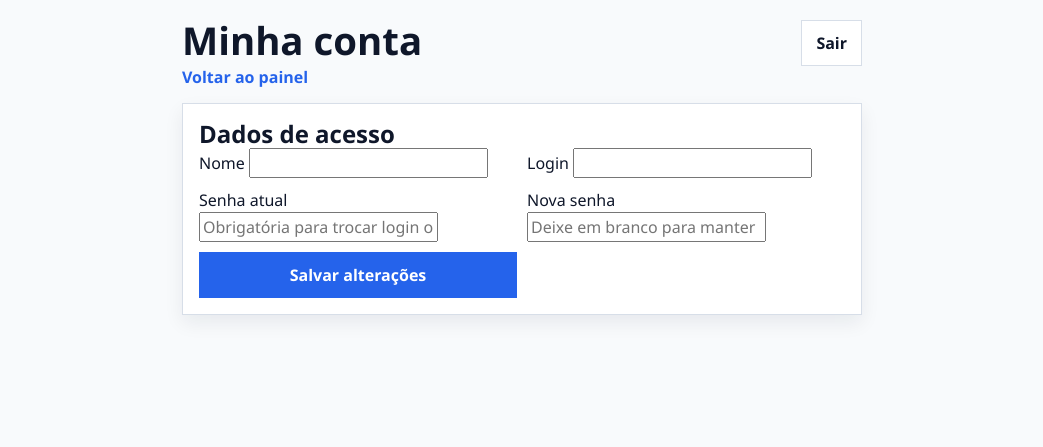
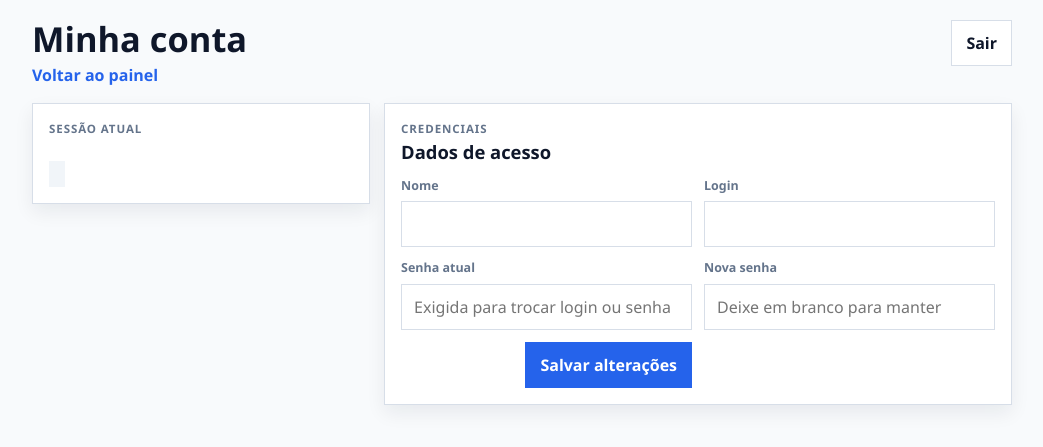
Before and after one commit to andrevilas/microservices-ocr, a FastAPI app: template app/templates/account.html in a window 1280 px wide. Shown: the top 447 px of the page, without its empty margins (118-1161 px from the left). Run offline with FastAPI, Linux system fonts and the light colour scheme; the template is opened without the code that fills it, so the values that code supplies are empty; parts of the project's set-up code (start-up, migrations or seed data) failed here and were passed over.

Commit message:
Polish account management UI

```diff
--- a/app/config.py
+++ b/app/config.py
@@ -6,7 +6,7 @@ from pydantic_settings import BaseSettings, SettingsConfigDict
 class Settings(BaseSettings):
     app_name: str = "Fluxo OCR"
     app_env: str = "development"
-    static_asset_version: str = "20260702-account-update"
+    static_asset_version: str = "20260702-account-polish"
     max_upload_size_mb: int = 80
     job_worker_concurrency: int = 2
     ocr_tmp_dir: Path = Path("/tmp/ocr-recognizer")
--- a/app/static/style.css
+++ b/app/static/style.css
@@ -305,7 +305,9 @@ h3 {
 
 input[type="file"],
 .form-group input,
+.account-form input,
 .create-form input,
+.edit-form input,
 .search-box input,
 .sort-box select {
   width: 100%;
@@ -403,7 +405,9 @@ form,
 
 .search-box,
 .sort-box,
+.account-form .field,
 .create-form .field,
+.edit-form .field,
 .form-group {
   display: grid;
   gap: 6px;
@@ -411,7 +415,9 @@ form,
 
 .search-box span,
 .sort-box span,
+.account-form label,
 .create-form label,
+.edit-form label,
 .form-group label {
   color: var(--text-muted);
   font-size: 0.78rem;
@@ -796,54 +802,105 @@ form,
 }
 
 .users-container {
-  width: min(1080px, 100%);
+  width: min(1180px, 100%);
   margin: 0 auto;
 }
 
 .account-container {
-  width: min(680px, 100%);
+  width: min(980px, 100%);
   margin: 0 auto;
 }
 
 .users-topbar {
-  align-items: flex-start;
-  margin-bottom: 14px;
+  display: grid;
+  gap: 12px;
+  align-items: start;
+  margin-bottom: 16px;
   flex-wrap: wrap;
 }
 
 .users-topbar-left {
   display: grid;
-  gap: 4px;
+  gap: 6px;
 }
 
+.users-topbar-left h1 {
+  font-size: clamp(1.55rem, 7vw, 2.15rem);
+}
+
+.account-layout {
+  display: grid;
+  gap: 14px;
+  align-items: start;
+}
+
+.account-summary,
 .account-card,
 .create-card,
+.edit-card,
 .table-card {
-  padding: 16px;
-  margin-bottom: 14px;
-}
-
-.account-card {
   border: 1px solid var(--border);
   border-radius: var(--radius);
   background: var(--surface);
   box-shadow: var(--shadow);
 }
 
+.account-summary {
+  display: grid;
+  gap: 8px;
+  padding: 16px;
+}
+
+.account-summary strong {
+  font-size: 1.1rem;
+  line-height: 1.2;
+}
+
+.account-summary span:not(.section-kicker):not(.role-badge) {
+  color: var(--text-muted);
+  word-break: break-word;
+}
+
+.account-card,
+.create-card,
+.edit-card,
+.table-card {
+  padding: 16px;
+  margin-bottom: 14px;
+}
+
+.account-card__header {
+  display: grid;
+  gap: 4px;
+  margin-bottom: 14px;
+}
+
+.account-card__header h2 {
+  font-size: 1.15rem;
+}
+
 .account-form,
-.create-form {
+.create-form,
+.edit-form {
   display: grid;
-  gap: 10px;
+  gap: 12px;
+}
+
+.form-actions {
+  display: flex;
+  flex-direction: column;
+  gap: 8px;
 }
 
 .users-table-wrap {
+  display: none;
   margin: 0 -16px -16px;
   overflow-x: auto;
 }
 
 .users-table {
   width: 100%;
-  min-width: 980px;
+  min-width: 720px;
   border-collapse: collapse;
   font-size: 0.92rem;
 }
@@ -905,6 +985,11 @@ form,
     grid-template-columns: minmax(0, 1fr) auto;
     align-items: center;
     padding-inline: 20px;
+  }
+
+  .users-topbar {
+    grid-template-columns: minmax(0, 1fr) auto;
+    align-items: start;
   }
 
   .selection-grid,
@@ -954,7 +1039,12 @@ form,
     max-height: calc(100vh - 40px);
   }
 
-  .create-form {
+  .account-layout {
+    grid-template-columns: minmax(220px, 0.7fr) minmax(0, 1.3fr);
+  }
+
+  .create-form,
+  .edit-form {
     grid-template-columns: repeat(2, minmax(0, 1fr));
     align-items: end;
   }
@@ -964,16 +1054,12 @@ form,
     align-items: end;
   }
 
-  .create-btn {
-    width: auto;
+  .form-actions {
+    flex-direction: row;
+    justify-content: flex-end;
   }
 
-  .user-edit-form {
-    grid-template-columns: minmax(110px, 1fr) minmax(150px, 1.1fr) minmax(120px, 1fr) auto;
-    align-items: end;
-  }
-
-  .user-edit-save {
+  .create-btn {
     width: auto;
   }
 }
--- a/app/templates/account.html
+++ b/app/templates/account.html
@@ -20,8 +20,19 @@
         <div id="alert-success" class="users-alert success"></div>
         <div id="alert-error" class="users-alert error"></div>
 
+        <section class="account-layout">
+          <aside class="account-summary">
+            <span class="section-kicker">Sessão atual</span>
+            <strong>{{ user.name }}</strong>
+            <span>{{ user.email }}</span>
+            <span class="role-badge {{ user.role }}">{{ user.role }}</span>
+          </aside>
+
           <section class="account-card">
+            <div class="account-card__header">
+              <span class="section-kicker">Credenciais</span>
               <h2>Dados de acesso</h2>
+            </div>
             <form id="account-form" class="account-form" autocomplete="off">
               <div class="field">
                 <label for="account-name">Nome</label>
@@ -37,7 +48,7 @@
                   type="password"
                   id="account-current-password"
                   autocomplete="current-password"
-                placeholder="Obrigatória para trocar login ou senha"
+                  placeholder="Exigida para trocar login ou senha"
                 />
               </div>
               <div class="field">
@@ -49,8 +60,11 @@
                   placeholder="Deixe em branco para manter"
                 />
               </div>
+              <div class="form-actions">
                 <button type="submit" id="account-save-btn" class="create-btn">Salvar alterações</button>
+              </div>
             </form>
+          </section>
         </section>
       </div>
     </main>
```
Also changed, not shown: other parts of app/static/style.css (+47 -11 lines), app/templates/users.html (+139 -56 lines). Lines whose indentation alone changed are shown as unchanged.
